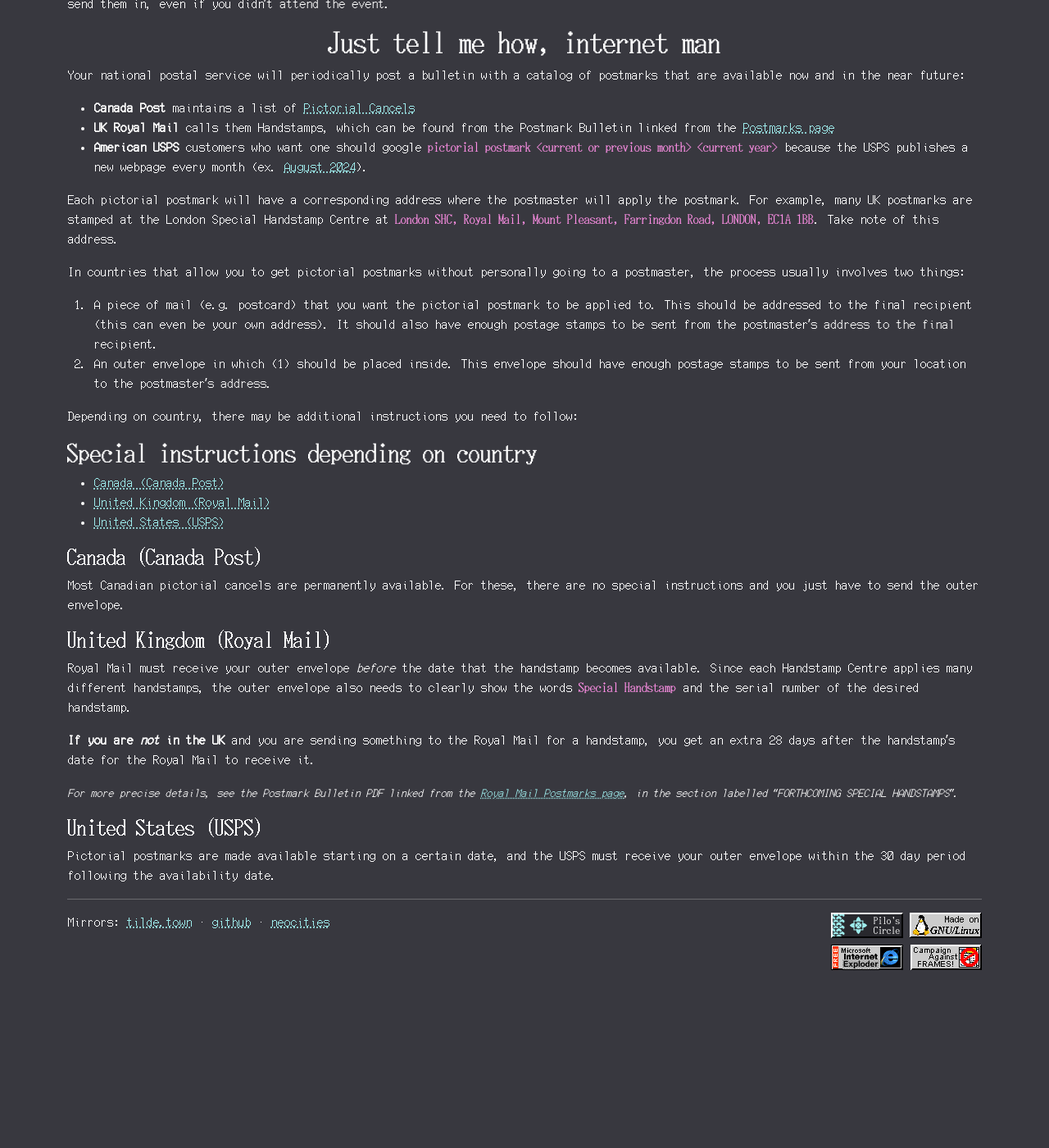
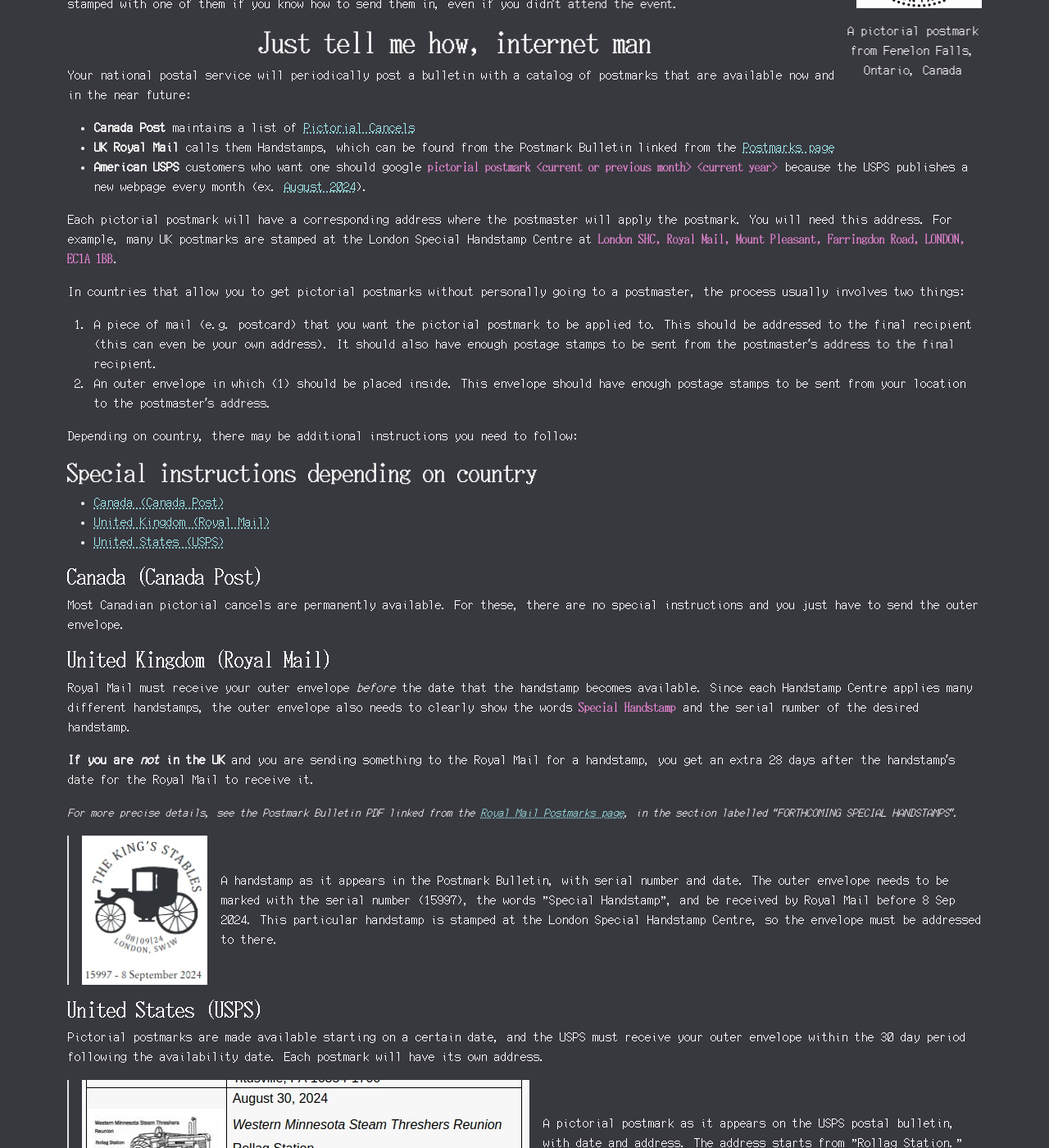
Before and after one commit to pilosophos/pilosophos-site-v1, a Jekyll site: the page built from _writing/pictorial-postmarks.md, in a window 1280 px wide and 1400 px high, scrolled down 374 px. Shown: the whole window at 82% size. Built offline with Jekyll 4.4.1, drawn with Linux system fonts in a browser that asks for light colours; before the commit the page ends 1573 px from its top, so only the background shows below that; some of the changed text lies outside the part shown.

Commit message:
add pictures and examples

```diff
--- a/_writing/pictorial-postmarks.md
+++ b/_writing/pictorial-postmarks.md
@@ -8,6 +8,11 @@
 # How to get a pictorial postmark
 
 ## What are they?
+<figure class="figure">
+  <img src="{{ 'assets/images/pictorial-postmark-uk.jpg' | absolute_url}}" alt="A pictorial postmark from Fenelon Falls, Ontario, Canada" width="153" height="153">
+  <figcaption>A pictorial postmark from Fenelon Falls, Ontario, Canada</figcaption>
+</figure>
+
 When you send a letter with postage stamps, your country's mail service will stamp over your postage stamps with a postmark, usually with a date on it. This does two things: the date tells you when the postal service collected your outgoing mailpiece, and it also slathers ink on your stamp so it can't be reused (known as stamp canceling).
 
 **Pictorial postmarks** are just fancy postmarks with pictures on them. Usually they commemorate some kind of event, like a county fair, but some are available permanently. Many countries' postal services allow you to get a piece of mail stamped with one of them if you know how to send them in, even if you didn't attend the event.
@@ -19,7 +24,7 @@
 * **UK Royal Mail** calls them Handstamps, which can be found from the Postmark Bulletin linked from the [Postmarks page](https://www.royalmail.com/postmarks)
 * **American USPS** customers who want one should google `pictorial postmark <current or previous month> <current year>` because the USPS publishes a new webpage every month (ex. [August 2024](https://about.usps.com/postal-bulletin/2024/pb22657/html/info_008.htm)).
 
-Each pictorial postmark will have a corresponding address where the postmaster will apply the postmark. For example, many UK postmarks are stamped at the London Special Handstamp Centre at `London SHC, Royal Mail, Mount Pleasant, Farringdon Road, LONDON, EC1A 1BB`. Take note of this address.
+Each pictorial postmark will have a corresponding address where the postmaster will apply the postmark. You will need this address. For example, many UK postmarks are stamped at the London Special Handstamp Centre at `London SHC, Royal Mail, Mount Pleasant, Farringdon Road, LONDON, EC1A 1BB`.
 
 In countries that allow you to get pictorial postmarks without personally going to a postmaster, the process usually involves two things:
 1. A piece of mail (e.g. postcard) that you want the pictorial postmark to be applied to. This should be addressed to the final recipient (this can even be your own address). It should also have enough postage stamps to be sent from the postmaster's address to the final recipient.
@@ -44,5 +49,15 @@
 *For more precise details, see the Postmark Bulletin PDF linked from the [Royal Mail Postmarks page](https://www.royalmail.com/postmarks), in the section labelled "FORTHCOMING SPECIAL HANDSTAMPS".*
 </small>
 
+<figure class="d-flex align-items-center ps-3 border-start border-2">
+  <img src="{{ 'assets/images/pictorial-postmark-uk.webp' | absolute_url}}" alt="Example handstamp as it appears in the Postmark Bulletin, with serial number and date." width="153" class="me-3">
+  <figcaption>A handstamp as it appears in the Postmark Bulletin, with serial number and date. The outer envelope needs to be marked with the serial number (15997), the words "Special Handstamp", and be received by Royal Mail before 8 Sep 2024. This particular handstamp is stamped at the London Special Handstamp Centre, so the envelope must be addressed to there.</figcaption>
+</figure>
+
 #### United States (USPS)
-Pictorial postmarks are made available starting on a certain date, and the USPS must receive your outer envelope within the 30 day period following the availability date.
+Pictorial postmarks are made available starting on a certain date, and the USPS must receive your outer envelope within the 30 day period following the availability date. Each postmark will have its own address.
+
+<figure class="d-flex align-items-center ps-3 border-start border-2">
+  <img src="{{ 'assets/images/pictorial-postmark-us.webp' | absolute_url}}" alt="A pictorial postmark from Fenelon Falls, Ontario, Canada" width="546" class="me-3">
+  <figcaption>A pictorial postmark as it appears on the USPS postal bulletin, with date and address. The address starts from "Rollag Station." The outer envelope should be received by USPS by 29 September 2024, 30 days after the availability date.</figcaption>
+</figure>
```
Also changed, not shown: assets/images/pictorial-postmark-uk.jpg (added), assets/images/pictorial-postmark-uk.webp (added), assets/images/pictorial-postmark-us.webp (added).
